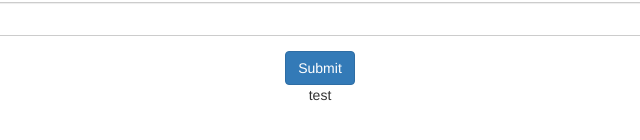
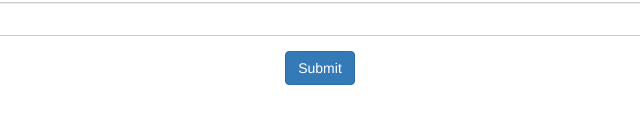
Before and after one commit to chriszilla1123/wholesomechat_frontend_proto, a plain HTML site: page index.html in a window 1280 px wide. Shown: the part 252-392 px from the top of the page, 320-960 px from the left. Drawn offline with nearby package versions, Linux system fonts and the light colour scheme.

Commit message:
removed test value

```diff
--- a/index.html
+++ b/index.html
@@ -29,6 +29,6 @@
       </div>
     </form>
     <button type="submit" class="btn btn-primary" id="submitMessage">Submit</button>
-    <p id="response">test</p>
+    <p id="response"></p>
   </div>
 </body></html>
```
